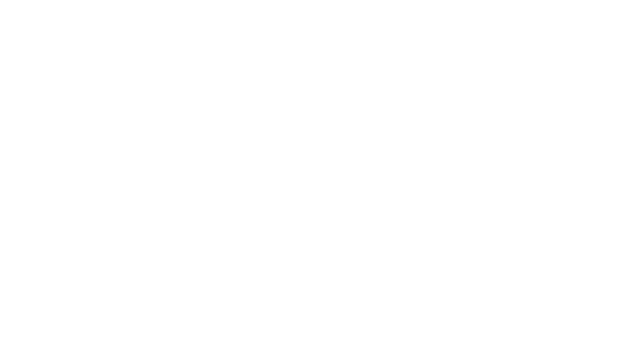
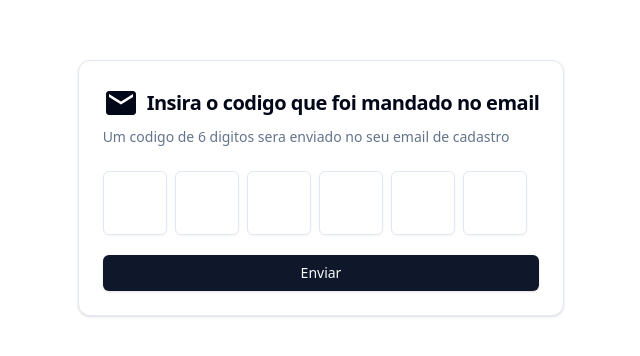
Before and after one commit to retr0lbb/login-shadcn-react, a React (Vite) app: page /verify in a window 1280 px wide. Before the commit this address had no page. Shown: the part 212-568 px from the top of the page, without its empty margins (319-959 px from the left). Built offline with nearby package versions, Linux system fonts and the light colour scheme.

Commit message:
added verify screen content screen

```diff
--- a/package.json
+++ b/package.json
@@ -15,14 +15,18 @@
     "@radix-ui/react-icons": "^1.3.0",
     "@radix-ui/react-label": "^2.0.2",
     "@radix-ui/react-slot": "^1.0.2",
+    "axios": "^1.6.5",
     "class-variance-authority": "^0.7.0",
     "clsx": "^2.1.0",
     "date-fns": "^3.2.0",
+    "next-themes": "^0.2.1",
     "react": "^18.2.0",
     "react-day-picker": "^8.10.0",
     "react-dom": "^18.2.0",
     "react-hook-form": "^7.49.3",
+    "react-icons": "^5.0.1",
     "react-router-dom": "^6.21.2",
+    "sonner": "^1.3.1",
     "tailwind-merge": "^2.2.0",
     "tailwindcss-animate": "^1.0.7",
     "zod": "^3.22.4"
--- /dev/null
+++ b/src/components/ui/sonner.tsx
@@ -0,0 +1,29 @@
+import { useTheme } from "next-themes"
+import { Toaster as Sonner } from "sonner"
+
+type ToasterProps = React.ComponentProps<typeof Sonner>
+
+const Toaster = ({ ...props }: ToasterProps) => {
+  const { theme = "system" } = useTheme()
+
+  return (
+    <Sonner
+      theme={theme as ToasterProps["theme"]}
+      className="toaster group"
+      toastOptions={{
+        classNames: {
+          toast:
+            "group toast group-[.toaster]:bg-background group-[.toaster]:text-foreground group-[.toaster]:border-border group-[.toaster]:shadow-lg",
+          description: "group-[.toast]:text-muted-foreground",
+          actionButton:
+            "group-[.toast]:bg-primary group-[.toast]:text-primary-foreground",
+          cancelButton:
+            "group-[.toast]:bg-muted group-[.toast]:text-muted-foreground",
+        },
+      }}
+      {...props}
+    />
+  )
+}
+
+export { Toaster }
--- a/src/index.css
+++ b/src/index.css
@@ -74,3 +74,13 @@
     @apply bg-background text-foreground;
   }
 }
+
+.inputCode{
+  width: 4rem;
+  height: 4rem;
+  display: flex;
+  align-items: center;
+  justify-content: center;
+  text-align: center;
+  font-size: 16px;
+}
--- a/src/pages/login.tsx
+++ b/src/pages/login.tsx
@@ -17,20 +17,35 @@
 import {Label} from "@/components/ui/label"
 import {Button} from "@/components/ui/button"
 import { useState } from "react";
+import axios from "axios"
+import {useNavigate} from "react-router-dom"
 
 
 
 export default function Login(){
+    const navigator = useNavigate()
     const [email, setEmail] = useState("");
     const [pass, setPass] = useState("")
 
     function handleTestClick(){
         setEmail("admin@gmail.com")
         setPass("admin")
+    }
+    function handleSubmit(){
+        if(!email || !pass){
+            alert("Data must be provided")
+        }
 
-        console.log(email, pass)
+        axios.post("https://auth-sistem.vercel.app/auth", {email: email, pass: pass})
+        .then(response => {
+            if(response.status === 200){
+                alert("logado com sucesso")
+                console.log(response)
+            }
+        }).catch(err =>{
+            console.log(err)
+        })
     }
-
 
 
     return(
@@ -48,6 +63,7 @@
                 <CardContent className="flex transition-all">
                     <form onSubmit={(e)=>{
                         e.preventDefault()
+                        handleSubmit()
                     }}>
 
                         <Label className="text-[#FFFFFF] w-full" htmlFor="email">Email</Label>
--- /dev/null
+++ b/src/pages/secrete.tsx
@@ -0,0 +1,8 @@
+import rick from "@/assets/rick.webp"
+
+export default function(){
+    return(
+        <img className="w-screen h-screen object-cover" src={rick} alt="" />
+
+    );
+}
--- /dev/null
+++ b/src/pages/verifyCode.tsx
@@ -0,0 +1,59 @@
+import { Button } from "@/components/ui/button";
+import { Card, CardContent, CardDescription, CardHeader, CardTitle } from "@/components/ui/card";
+import { Input } from "@/components/ui/input";
+import React, { useState, useRef, ChangeEvent} from "react";
+import { MdEmail } from "react-icons/md";
+
+export default function(){
+    const [inputValues, setInputValues]= useState(['', '', '', '', '', ''])
+    const inputRefs = useRef<HTMLInputElement[]>([])
+
+    const handleChange = (index: number, event: ChangeEvent<HTMLInputElement>) => {
+        const { value } = event.target;
+        const truncatedValue = value.slice(0, 1);
+        const newInputValues = [...inputValues];
+        newInputValues[index] = truncatedValue;
+        setInputValues(newInputValues);
+
+        if (index < inputRefs.current.length - 1 && truncatedValue !== '') {
+          inputRefs.current[index + 1].focus();
+        }
+      };
+      const handleBackspace = (index: number, event: React.KeyboardEvent<HTMLInputElement>)=>{
+        if(event.key === "Backspace" && index > 0 && inputValues[index] === ''){
+            inputRefs.current[index- 1].focus()
+
+        }
+    }
+
+    return(
+        <div className="w-screen h-screen flex justify-center items-center">
+
+            <Card>
+                <CardHeader>
+                    <CardTitle className="flex items-center gap-2 text-xl"><MdEmail className="text-4xl"/> Insira o codigo que foi mandado no email</CardTitle>
+                    <CardDescription> Um codigo de 6 digitos sera enviado no seu email de cadastro</CardDescription>
+                </CardHeader>
+                <CardContent className="flex gap-5 flex-col">
+                    <div className="w-full flex gap-2">
+                    {inputValues.map((value, index)=>{
+                        return(
+                            <Input
+                                key={index}
+                                className="inputCode"
+                                value={value}
+                                onChange={(e) => handleChange(index, e)}
+                                ref={(inputRef) => (inputRefs.current[index] = inputRef as HTMLInputElement)}
+                                maxLength={1}
+                                onKeyDown={(e)=> handleBackspace(index, e)}
+                            />
+                        )
+                    })}
+                    </div>
+                    <Button className="p-4">Enviar</Button>
+
+            </CardContent>
+            </Card>
+        </div>
+    )
+}
--- a/src/router/router.tsx
+++ b/src/router/router.tsx
@@ -1,14 +1,17 @@
 import {Route, BrowserRouter, Routes} from "react-router-dom"
 import Login from "@/pages/login.tsx"
 import Cadastro from "@/pages/cadastro.tsx"
-
+import Content from "@/pages/secrete.tsx"
+import Verify from "@/pages/verifyCode.tsx"
 
 export default function Roteador(){
     return(
         <BrowserRouter>
             <Routes >
-                <Route path="/" element={<Login />} />
-                <Route path="/cadastro" element={<Cadastro />} />
+                <Route path="/" element={<Login />}/>
+                <Route path="/cadastro" element={<Cadastro />}/>
+                <Route path="/verify" element={<Verify />}/>
+                <Route path="/content" element={<Content />}/>
             </Routes>
         </BrowserRouter>
     )
--- /dev/null
+++ b/src/types/user.interface.ts
@@ -0,0 +1,6 @@
+export interface User{
+    name: string,
+    email: string
+    pass: string,
+    dataOfBirth: Date
+}
```
Also changed, not shown: src/assets/rick.webp (added), 1 other file (tests, documents, lock files or other folders).
